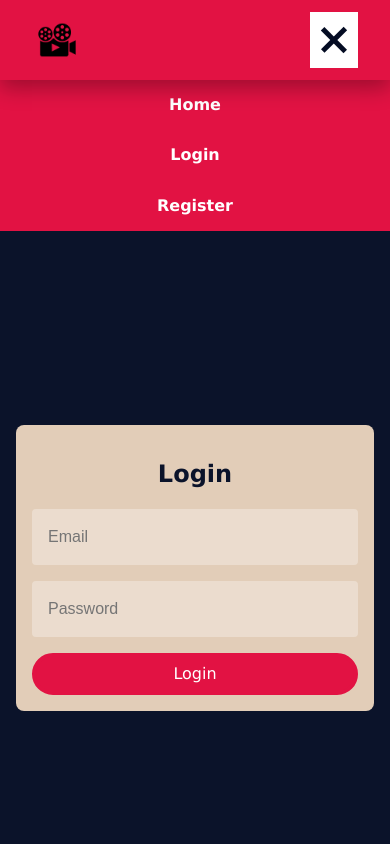
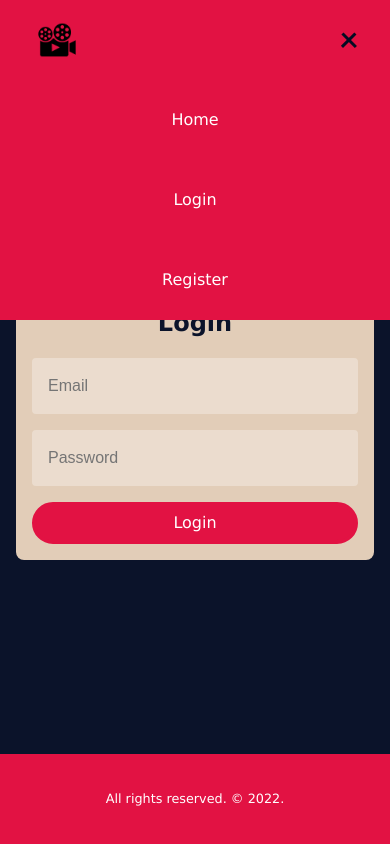
Before and after one commit to pakstas/Cinema-frontend, a React (Create React App) app: page /login in a window 390 px wide. Both pictures are taken after a click on the element 334 px from the left and 39 px from the top of the page. Shown: the top 844 px of the page. Built offline with nearby package versions, Linux system fonts and the light colour scheme.

Commit message:
simplified header code

```diff
--- a/src/components/Header/Header.jsx
+++ b/src/components/Header/Header.jsx
@@ -4,16 +4,10 @@ import imgLogo from "../../assets/demo.png";
 
 function Header({ loggedIn, logout, admin }) {
   const [active, setActive] = useState(false);
-  const [width, setWidth] = useState(window.innerWidth);
 
-  React.useEffect(() => {
-    window.addEventListener("resize", updateWidthAndHeight);
-    return () => window.removeEventListener("resize", updateWidthAndHeight);
-  });
-
-  const updateWidthAndHeight = () => {
-    setWidth(window.innerWidth);
-  };
+  function toggleActive() {
+    active ? setActive(false) : setActive(true);
+  }
 
   return (
     <>
@@ -21,23 +15,16 @@ function Header({ loggedIn, logout, admin }) {
         <S.ImageLink to="/">
           <S.Logo src={imgLogo} alt="Demo Logo" />
         </S.ImageLink>
+
+        <S.HeaderDiv className={active ? "active" : ""}>
           <S.Actions>
-          {width < 768 ? (
-            <S.BurgerButton
-              className={active ? "active" : ""}
-              onClick={(e) => (active ? setActive(false) : setActive(true))}
-            >
-              <span>
-                <div></div>
-                <div></div>
-                <div></div>
-              </span>
-            </S.BurgerButton>
-          ) : (
-            <>
-              <S.StyledLink to="/">Home</S.StyledLink>
+            <S.StyledLink to="/" onClick={toggleActive}>
+              Home
+            </S.StyledLink>
             {loggedIn && !admin && (
-                <S.StyledLink to="/tickets">Tickets</S.StyledLink>
+              <S.StyledLink to="/tickets" onClick={toggleActive}>
+                Tickets
+              </S.StyledLink>
             )}
             {loggedIn && admin && (
               <>
@@ -56,70 +43,28 @@ function Header({ loggedIn, logout, admin }) {
 
             {!loggedIn && (
               <>
-                  <S.StyledLink to="/login">Login</S.StyledLink>
-                  <S.StyledLink to="/register">Register</S.StyledLink>
-                </>
-              )}
+                <S.StyledLink to="/login" onClick={toggleActive}>
+                  Login
+                </S.StyledLink>
+                <S.StyledLink to="/register" onClick={toggleActive}>
+                  Register
+                </S.StyledLink>
               </>
             )}
           </S.Actions>
+        </S.HeaderDiv>
+
+        <S.BurgerButton
+          className={active ? "active" : ""}
+          onClick={toggleActive}
+        >
+          <span>
+            <div></div>
+            <div></div>
+            <div></div>
+          </span>
+        </S.BurgerButton>
       </S.Header>
-      {/* burger links where burger is active */}
-      {active && (
-        <>
-          <S.BurgerLink to="/" onClick={() => setActive(false)}>
-            Home
-          </S.BurgerLink>
-          {loggedIn && !admin && (
-            <S.BurgerLink to="/tickets" onClick={() => setActive(false)}>
-              Tickets
-            </S.BurgerLink>
-          )}
-
-          {!!admin && (
-            <>
-              <S.BurgerLink to="/cinema" onClick={() => setActive(false)}>
-                Cinema
-              </S.BurgerLink>
-              <S.BurgerLink to="/movies" onClick={() => setActive(false)}>
-                Movies
-              </S.BurgerLink>
-              <S.BurgerLink to="/movies/add" onClick={() => setActive(false)}>
-                Add Movie
-              </S.BurgerLink>
-              <S.BurgerLink to="/showtimes" onClick={() => setActive(false)}>
-                Showtimes
-              </S.BurgerLink>
-              <S.BurgerLink to="/tickets/all" onClick={() => setActive(false)}>
-                Tickets
-              </S.BurgerLink>
-            </>
-          )}
-          {loggedIn && (
-            <>
-              <S.BurgerLink
-                to=""
-                onClick={() => {
-                  logout();
-                  setActive(false);
-                }}
-              >
-                Logout
-              </S.BurgerLink>
-            </>
-          )}
-          {!loggedIn && (
-            <>
-              <S.BurgerLink to="/login" onClick={() => setActive(false)}>
-                Login
-              </S.BurgerLink>
-              <S.BurgerLink to="/register" onClick={() => setActive(false)}>
-                Register
-              </S.BurgerLink>
-            </>
-          )}
-        </>
-      )}
     </>
   );
 }
--- a/src/components/Header/Header.style.js
+++ b/src/components/Header/Header.style.js
@@ -25,8 +25,15 @@ export const Header = styled.header`
   z-index: 99;
   position: sticky;
 `;
-
-export const HeaderDiv = styled.div``;
+export const HeaderDiv = styled.div`
+  height: 100%;
+  @media screen and (max-width: 767px) {
+    display: none;
+    &.active {
+      display: initial;
+    }
+  }
+`;
 
 export const Actions = styled.nav`
   display: flex;
@@ -37,6 +44,20 @@ export const Actions = styled.nav`
     display: flex;
     justify-content: center;
     align-items: center;
+  }
+  @media screen and (max-width: 767px) {
+    position: absolute;
+    top: 5em;
+    right: 0;
+    width: 100%;
+    height: 15em;
+    background: ${(props) => props.theme.color.red};
+    flex-wrap: wrap;
+    flex-direction: column;
+    && > a {
+      width: 100%;
+      height: 5em;
+    }
   }
 `;
 
@@ -72,49 +93,37 @@ export const StyledLink = styled(Link)`
     width: 100%;
     left: 0;
   }
-`;
 
-export const BurgerLink = styled(Link)`
-  text-align: center;
-  &:hover {
-    background: ${(props) => props.theme.color.mink};
-    color: ${(props) => props.theme.color.blue};
+  @media screen and (max-width: 767px) {
+    // height: 5em;
+    // width: 100%;
   }
-  text-decoration: none;
-  color: ${(props) => props.theme.color.white};
-  display: block;
-  padding: 1em 2em;
-  background: ${(props) => props.theme.color.red};
-  font-weight: bold;
 `;
 
 export const BurgerButton = styled.div`
-  display: inline-block;
+  @media screen and (max-width: 767px) {
+    display: inline-block;
+  }
+  display: none;
   cursor: pointer;
-  width: 2em;
-  padding: 0.5em;
-  // display: flex;
-  // justify-content: center;
-  // align-items: center;
-  background: ${(props) => props.theme.color.white};
+  width: 1.2em;
+  // padding: 0.25em;
   && div {
-    width: 2em;
-    height: 0.3em;
+    width: 1.2em;
+    height: 0.2em;
     background-color: ${(props) => props.theme.color.black};
-    margin: 0.4em 0;
+    margin: 0.2em 0;
     transition: 0.4s;
   }
   &.active {
     & div:nth-child(1) {
-      // transform: rotate(-45deg) translate(-0.55em, 0.375em);
-      transform: rotate(-45deg) translate(-0.5em, 0.5em);
+      transform: rotate(-45deg) translate(-0.28em, 0.3em);
     }
     & div:nth-child(2) {
       opacity: 0;
     }
     & div:nth-child(3) {
-      // transform: rotate(45deg) translate(-1.5em, -1.5em);
-      transform: rotate(45deg) translate(-0.5em, -0.5em);
+      transform: rotate(45deg) translate(-0.25em, -0.3em);
     }
   }
 `;
```
Lines whose indentation alone changed are shown as unchanged.
